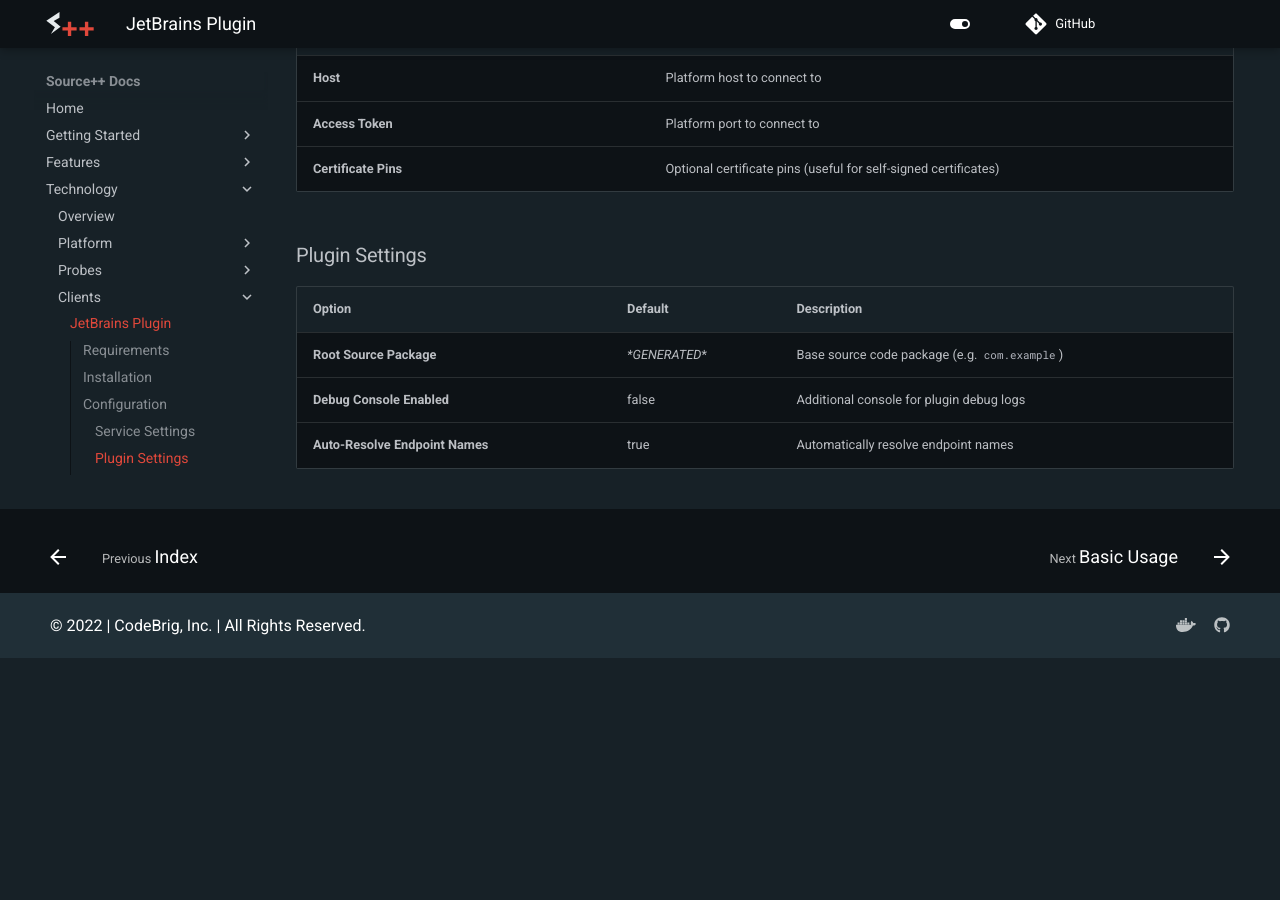
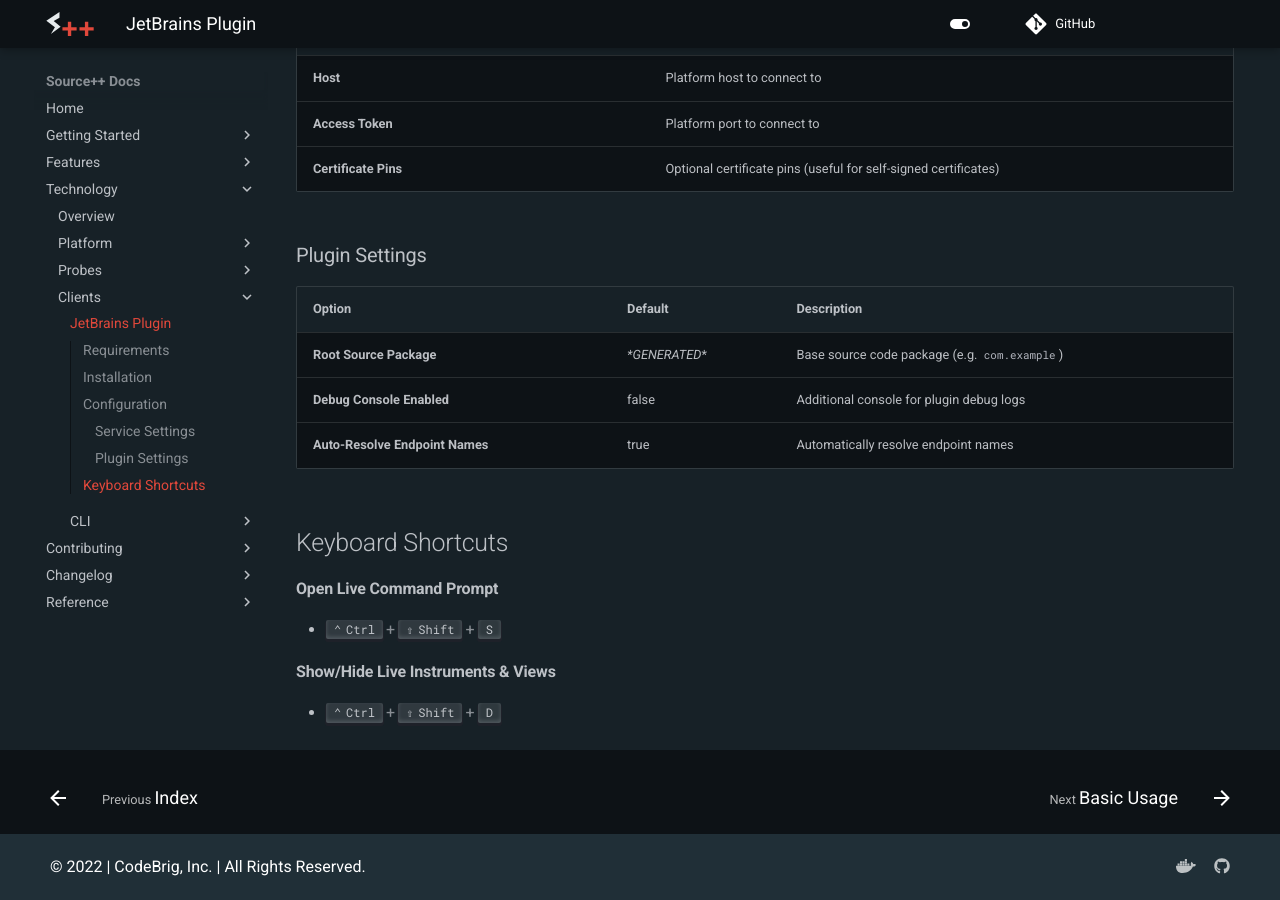
Before and after one commit to sourceplusplus/documentation, an MkDocs documentation site: the page built from docs/technology/clients/jetbrains-plugin.md, in a window 1280 px wide and 900 px high, scrolled down 1487 px. Built offline with MkDocs 1.6.1 and Material for MkDocs 9.7.7, drawn with Linux system fonts in a browser that asks for light colours; comment, search, counter and statistics services are not loaded; the version menu is left out; before the commit the page ends 2145 px from its top, so only the background shows below that.

Commit message:
move keyboard shortcuts

```diff
--- a/docs/technology/clients/jetbrains-plugin.md
+++ b/docs/technology/clients/jetbrains-plugin.md
@@ -24,16 +24,26 @@
 
 ### Service Settings
 
-| Option                                 | Default              | Description                                                                        |
-| :------------------------------------- | -------------------- | :--------------------------------------------------------------------------------- |
-| **Host**                               |                      | Platform host to connect to                                                        |
-| **Access Token**                       |                      | Platform port to connect to                                                        |
-| **Certificate Pins**                   |                      | Optional certificate pins (useful for self-signed certificates)                    |
+| Option               | Default | Description                                                     |
+|:---------------------|---------|:----------------------------------------------------------------|
+| **Host**             |         | Platform host to connect to                                     |
+| **Access Token**     |         | Platform port to connect to                                     |
+| **Certificate Pins** |         | Optional certificate pins (useful for self-signed certificates) |
 
 ### Plugin Settings
 
-| Option                                 | Default              | Description                                                                        |
-| :------------------------------------- | -------------------- | :--------------------------------------------------------------------------------- |
-| **Root Source Package**                | *\*GENERATED*\*      | Base source code package (e.g. `com.example`)                                      |
-| **Debug Console Enabled**              | false                | Additional console for plugin debug logs                                           |
-| **Auto-Resolve Endpoint Names**        | true                 | Automatically resolve endpoint names                                               |
+| Option                          | Default         | Description                                   |
+|:--------------------------------|-----------------|:----------------------------------------------|
+| **Root Source Package**         | *\*GENERATED*\* | Base source code package (e.g. `com.example`) |
+| **Debug Console Enabled**       | false           | Additional console for plugin debug logs      |
+| **Auto-Resolve Endpoint Names** | true            | Automatically resolve endpoint names          |
+
+## Keyboard Shortcuts
+
+#### Open Live Command Prompt
+
+- ++ctrl+shift+s++
+
+#### Show/Hide Live Instruments & Views
+
+- ++ctrl+shift+d++
```
Also changed, not shown: docs/features/live-instruments/breakpoints/keyboard-shortcuts.md (deleted, +0 -9 lines).
